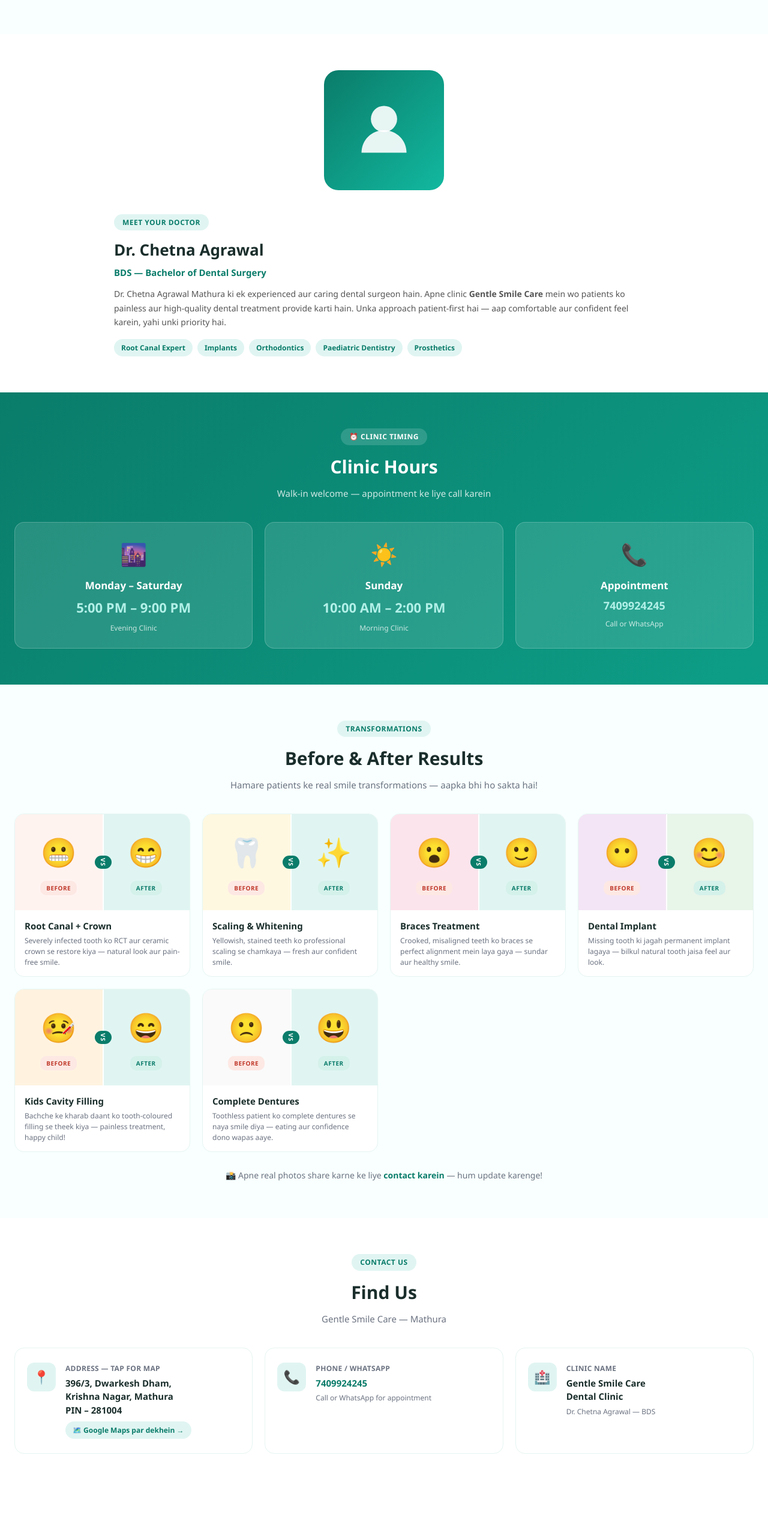
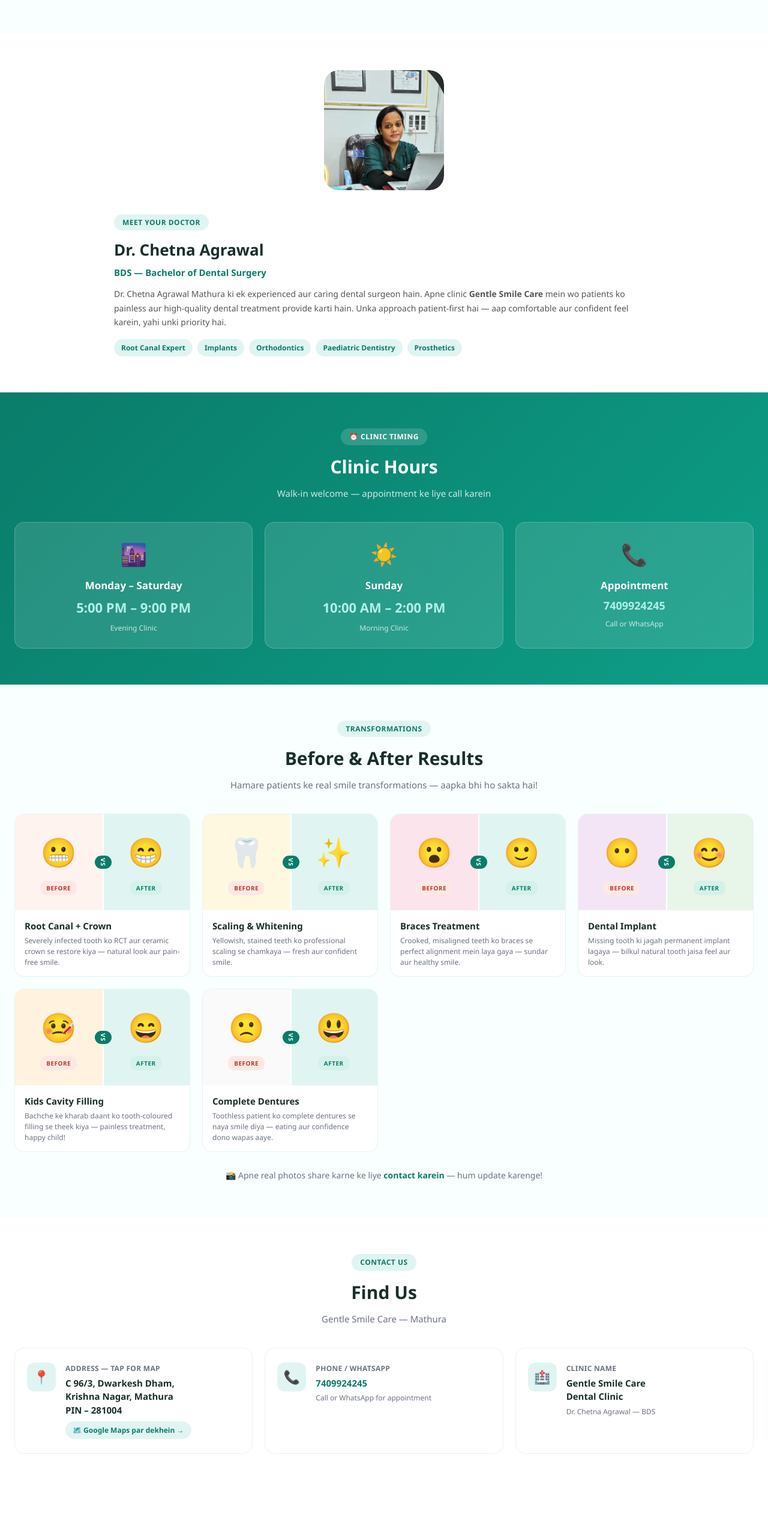
Before and after one commit to DrChetnaAgrawal/gentlesmilecare, a plain HTML site: page index.html in a window 1280 px wide. Shown: the part 1220-3760 px from the top of the page at 60% size. Drawn offline with Linux system fonts and the light colour scheme.

Commit message:
Update index.html

```diff
--- a/index.html
+++ b/index.html
@@ -215,8 +215,9 @@ footer span{color:#fff;font-weight:600}
 <!-- DOCTOR -->
 <section class="doctor-section" id="doctor">
   <div class="doctor-inner">
-    <div class="doctor-avatar">
-      <svg viewBox="0 0 64 64" xmlns="http://www.w3.org/2000/svg">
+    <div class="doctor-avatar" style="background:none;overflow:hidden">
+      <img src="https://DrChetnaAgrawal.github.io/gentlesmilecare/doctor.jpg.jpeg" alt="Dr. Chetna Agrawal" style="width:200px;height:200px;object-fit:cover;border-radius:24px;" onerror="this.style.display='none';this.nextElementSibling.style.display='flex'">
+      <svg viewBox="0 0 64 64" xmlns="http://www.w3.org/2000/svg" style="display:none;width:100px;height:100px;fill:rgba(255,255,255,.9)">
         <circle cx="32" cy="20" r="14"/>
         <path d="M8 56c0-13.3 10.7-24 24-24s24 10.7 24 24"/>
       </svg>
@@ -356,11 +357,11 @@ footer span{color:#fff;font-weight:600}
     <div class="section-sub">Gentle Smile Care — Mathura</div>
   </div>
   <div class="contact-grid">
-    <div class="contact-card" style="cursor:pointer" onclick="window.open('https://www.google.com/maps/search/396+3+Dwarkesh+Dham+Krishna+Nagar+Mathura+281004','_blank')">
+    <div class="contact-card" style="cursor:pointer" onclick="window.open('https://www.google.com/maps/search/C+96+3+Dwarkesh+Dham+Krishna+Nagar+Mathura+281004','_blank')">
       <div class="contact-icon">📍</div>
       <div>
         <div class="contact-label">ADDRESS — TAP FOR MAP</div>
-        <div class="contact-val">396/3, Dwarkesh Dham,<br>Krishna Nagar, Mathura<br>PIN – 281004</div>
+        <div class="contact-val">C 96/3, Dwarkesh Dham,<br>Krishna Nagar, Mathura<br>PIN – 281004</div>
         <div style="margin-top:8px;display:inline-flex;align-items:center;gap:6px;background:#e0f5f2;color:#0a7c6a;font-size:12px;font-weight:700;padding:5px 12px;border-radius:20px">🗺️ Google Maps par dekhein →</div>
       </div>
     </div>
@@ -452,7 +453,7 @@ footer span{color:#fff;font-weight:600}
         <div style="font-size:13px;color:#555;line-height:2">
           🌆 <b>Mon – Sat:</b> 5:00 PM – 9:00 PM<br>
           ☀️ <b>Sunday:</b> 10:00 AM – 2:00 PM<br>
-          📍 <b>Krishna Nagar, Mathura</b>
+          📍 <b>C 96/3, Dwarkesh Dham, Krishna Nagar, Mathura</b>
         </div>
       </div>
     </div>
```
